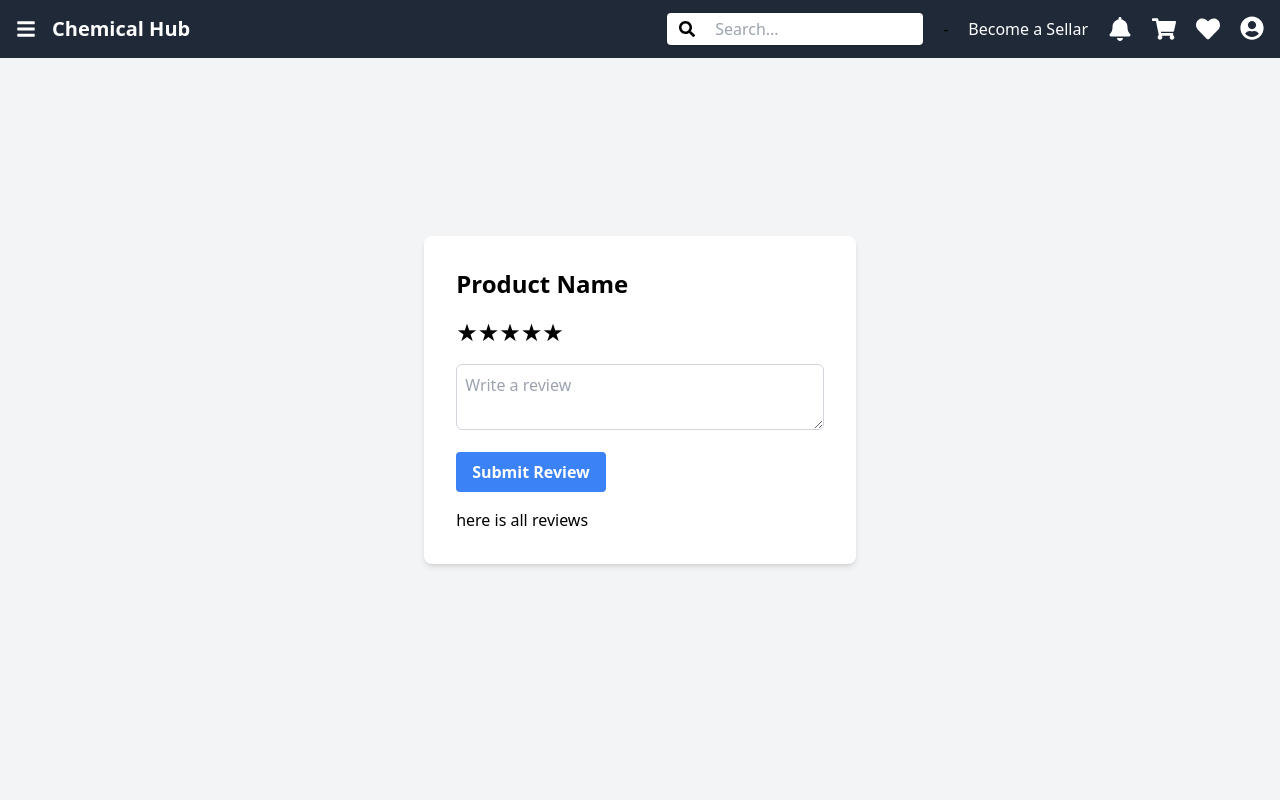
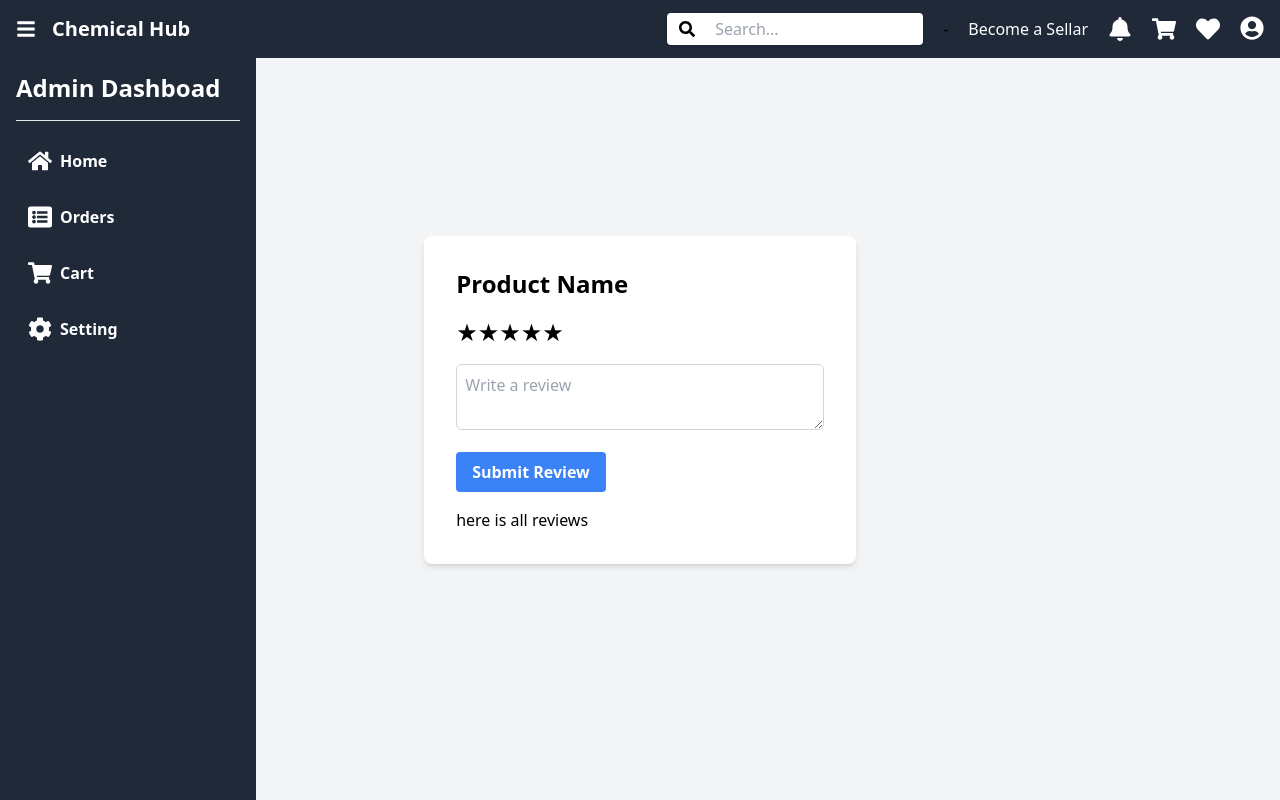
Before and after one commit to shweta-sakshi/IOclient, a React (Vite) app: page /rating in a window 1280 px wide. Both pictures are taken after a click on the icon 26 px from the left and 29 px from the top of the page. Built offline with nearby package versions, Linux system fonts and the light colour scheme; no server answers.

Commit message:
fix: side navbar toggle and product image alt name

```diff
--- a/src/component/Sellersidebar.jsx
+++ b/src/component/Sellersidebar.jsx
@@ -6,7 +6,7 @@ const Sellersidebar = ({ sidebarToggle }) => {
     return (
         <div>
             <div
-                className={`${sidebarToggle ? " hidden " : " block "} w-64 mt-14
+                className={`${sidebarToggle ? " block " : " hidden "} w-64 mt-14
          bg-gray-800 h-full px-4 py-2 fixed`}
             >
                 <div className="my-2 mb-4">
--- a/src/component/Sidebar.jsx
+++ b/src/component/Sidebar.jsx
@@ -6,7 +6,7 @@ const Sidebar = ({ sidebarToggle }) => {
   return (
     <div>
       <div
-        className={`${sidebarToggle ? " hidden " : " block "} w-64 mt-14
+        className={`${sidebarToggle ? " block " : " hidden "} w-64 mt-14
          bg-gray-800 h-full px-4 py-2 fixed`}
       >
         <div className="my-2 mb-4">
--- a/src/pages/user/Userdashboard.jsx
+++ b/src/pages/user/Userdashboard.jsx
@@ -27,7 +27,7 @@ const Userdashboard = () => {
                                     <div className="flex border-0 border-b-2 border-gray-400">
                                         <img
                                             src="https://chemindigest.com/wp-content/uploads/2021/04/specialty-chemicals-6.jpg"
-                                            alt={item.shop.Avatar}
+                                            alt={item.pname}
                                             className="m-1 h-14 w-14 rounded-full border-2 border-white shadow-md"
                                         />
                                         <div className=" text-red-900 text-3xl text-center m-3">
```
